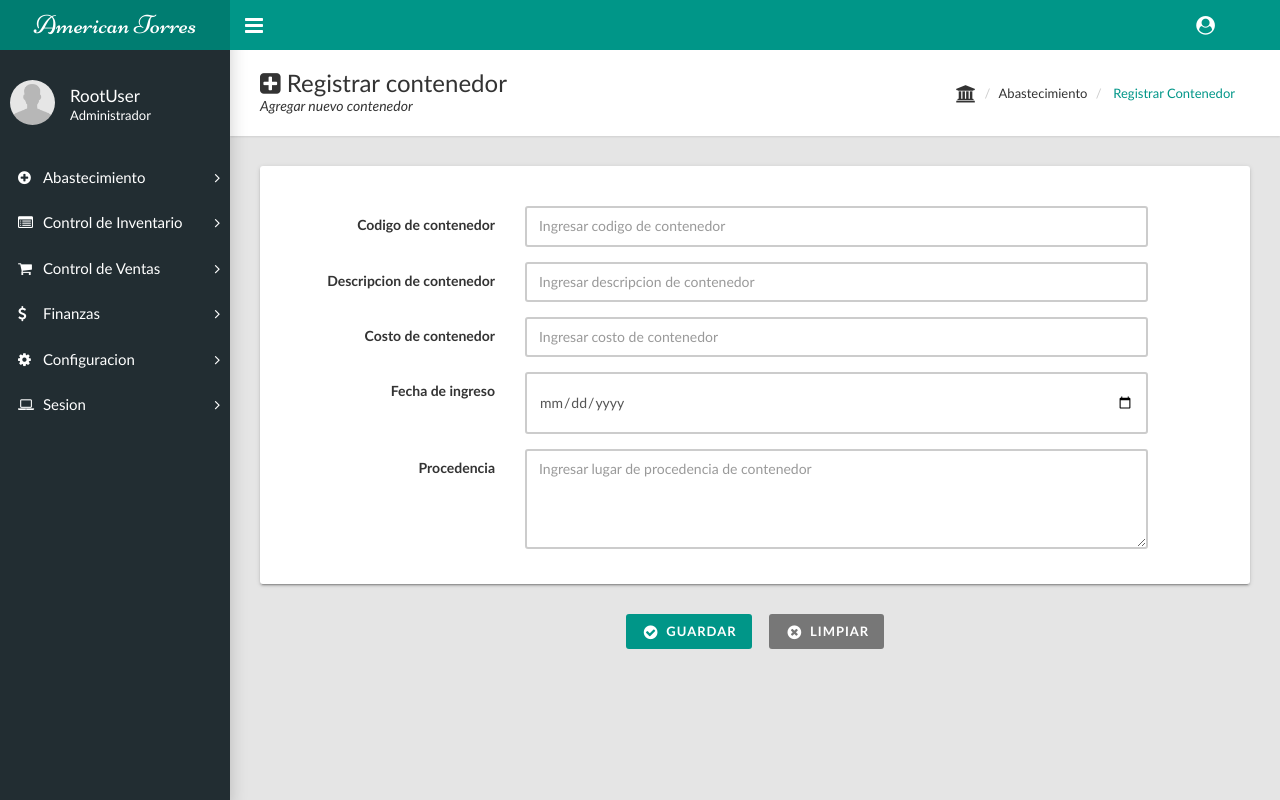
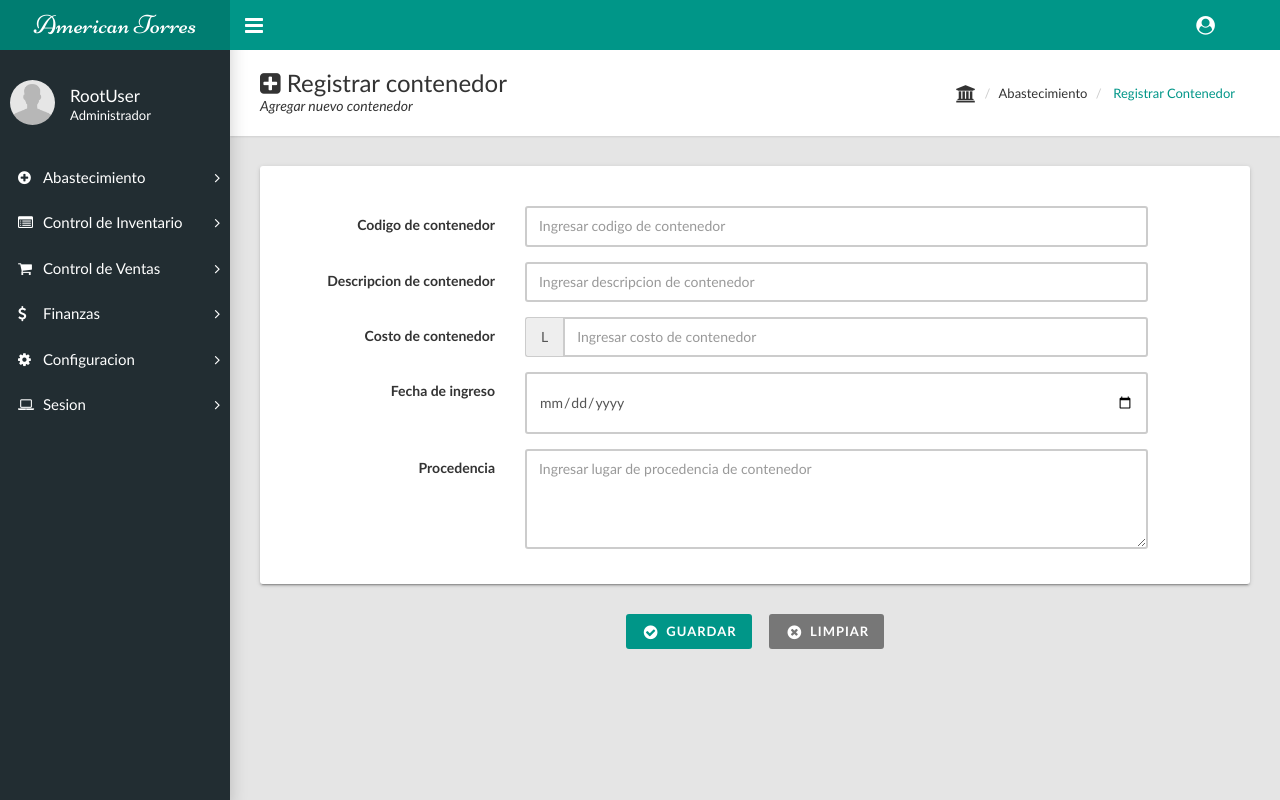
Before and after one commit to carlosvasqz/americantorres, a PHP site: page /ab_registrar_contenedor.php in a window 1280 px wide. Run offline with PHP 8.4, Linux system fonts and the light colour scheme; a user stored in the database is signed in; a stand-in replaces the project's code that opens the database connection.

Commit message:
Modulo registrar contenedor
Cambios en campo costo_contenedor

```diff
--- a/source/ab_registrar_contenedor.php
+++ b/source/ab_registrar_contenedor.php
@@ -100,8 +100,11 @@
                   <div class="form-group">
                     <label class="control-label col-md-3">Costo de contenedor</label>
                     <div class="col-md-8">
-                      <input class="form-control" type="text" name="costo_contenedor" id="costo_contenedor" placeholder="Ingresar costo de contenedor">
+                    <div class="input-group">
+                      <span class="input-group-addon" >L</span>
+                      <input class="form-control" type="number" min="0" step="0.01" name="costo_contenedor" id="costo_contenedor" placeholder="Ingresar costo de contenedor">
                     </div>
+                  </div>
                   </div>
 
                   <div class="form-group">
```
